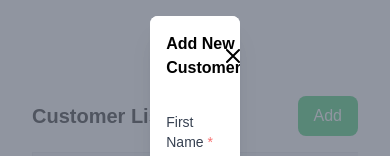
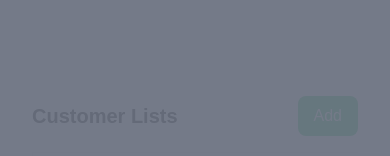
Before and after one commit to khalid-sanggoyod/crm-fe, a React (Vite) app: page / in a window 390 px wide. Both pictures are taken after a click on the button "Add". Shown: the top 156 px of the page. Built offline with nearby package versions, Linux system fonts and the light colour scheme; no server answers.

Commit message:
responsiveness for ui modal

```diff
--- a/src/components/Modals/index.tsx
+++ b/src/components/Modals/index.tsx
@@ -2,17 +2,15 @@
 
 const Modal: React.FC<any> = (props) => {
     return (
-        <div className={`fixed inset-0 z-30 overflow-x-auto ${props.show ? '' : 'hidden'}`}>
-            <div className="flex items-center justify-center p-4">
-                <div className="fixed inset-0 transition-opacity">
-                    <div onClick={props.handleCloseAndReset} className="absolute inset-0 bg-gray-500 opacity-75"></div>
+        <div className={`relative z-10 ${props.show ? '' : 'hidden'}`} aria-labelledby="modal-title" role="dialog" aria-modal="true">
+            <div className="fixed inset-0 bg-gray-500 bg-opacity-75 transition-opacity"></div>
+            <div className="fixed inset-0 z-10 overflow-y-auto">
+                <div
+                    onClick={props.handleCloseAndReset}
+                    className="absolute inset-0 bg-gray-500 opacity-75">
                 </div>
-                <div
-                    className="inline-block w-1/4 h-auto overflow-hidden transition-all transform bg-white rounded-lg shadow-xl"
-                    role="dialog"
-                    aria-modal="true"
-                    aria-labelledby="modal-headline"
-                >
+                <div className="flex min-h-full items-end justify-center p-4 text-center sm:items-center sm:p-0">
+                    <div className="relative transform overflow-hidden rounded-lg bg-white text-left shadow-xl transition-all sm:my-8 sm:w-full sm:max-w-lg">
                         <form onSubmit={props.handleSubmit} className="h-full bg-white">
                             <div className="flex items-center p-4">
                                 <div className="w-3/4">
@@ -57,6 +55,7 @@
                     </div>
                 </div>
             </div>
+        </div>
     )
 }
 
```
Lines whose indentation alone changed are shown as unchanged.
